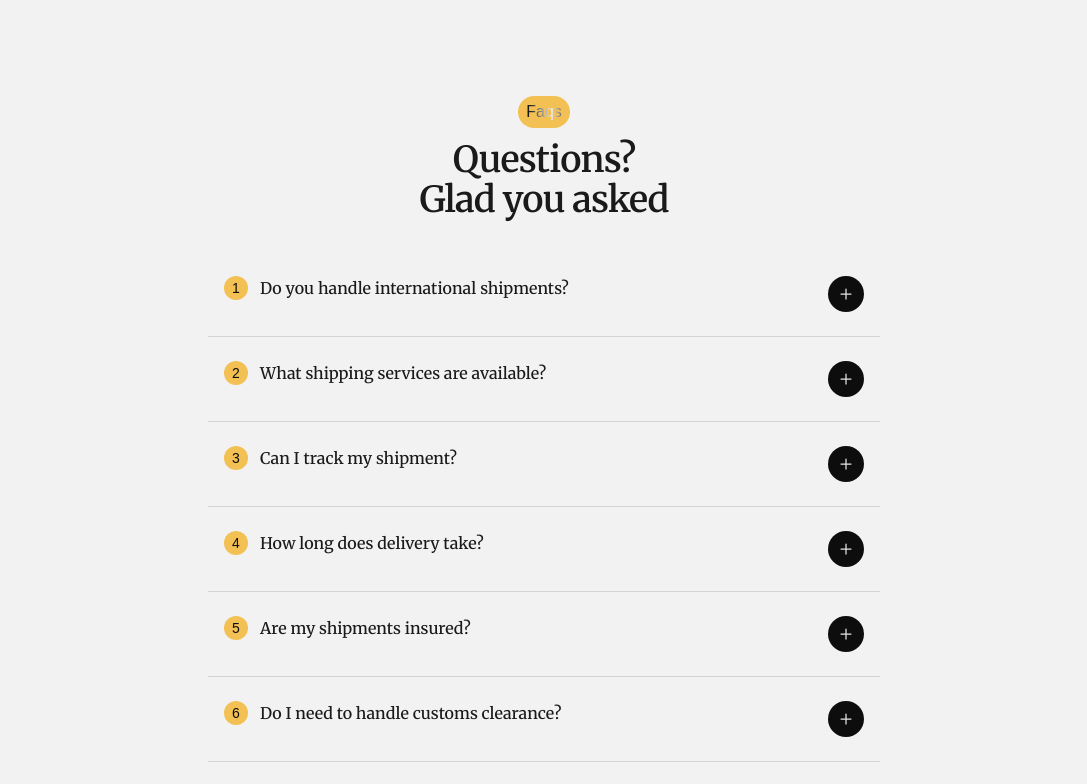
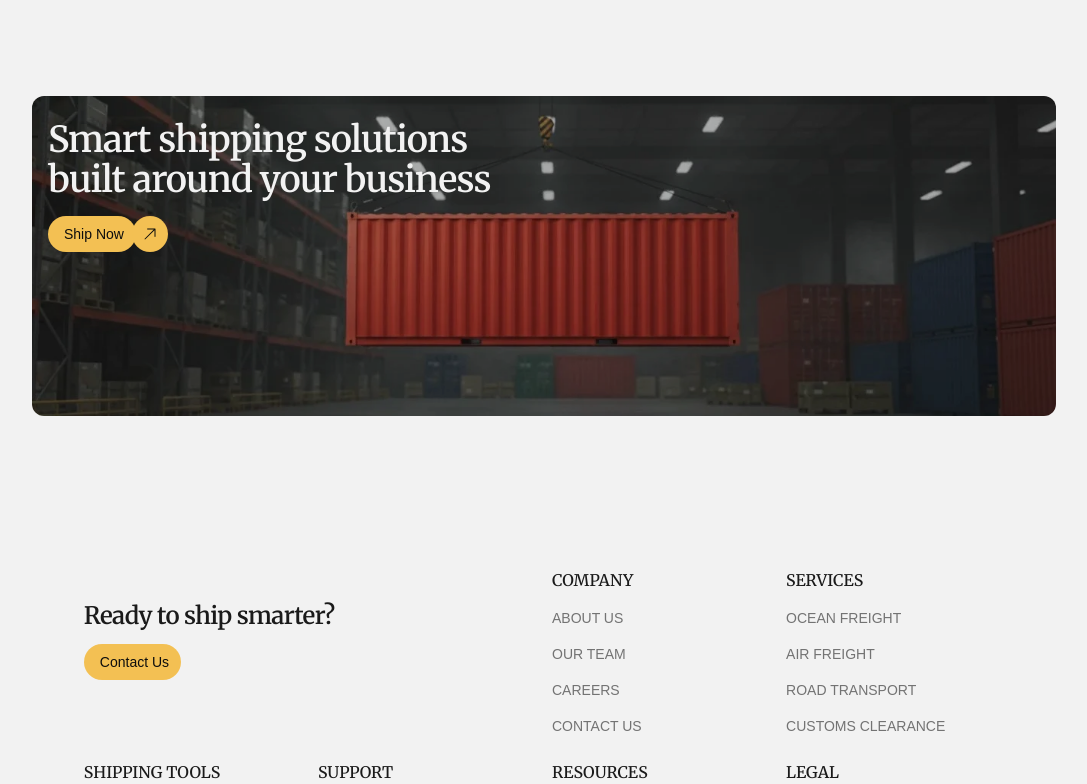
Before and after one commit to devbyasqe/nexus-sea-carriers, a Next.js app: page / in a window 1280 px wide. Shown: the top 784 px of the page, without its empty margins (96-1183 px from the left). Built offline with nearby package versions, Linux system fonts and the light colour scheme; a web font is replaced by a local one.

Commit message:
cta section

```diff
--- a/src/app/page.tsx
+++ b/src/app/page.tsx
@@ -1,3 +1,4 @@
+import Cta from "@/components/home/cta";
 import Faq from "@/components/home/faq";
 import HomeHero from "@/components/home/hero";
 import HowItWork from "@/components/home/how-it-work";
@@ -16,8 +17,9 @@ const HomePage = () => (
     <OceanServices />
     <HowItWork />
     <KeyBenefit />
-    <SuccessStories />*/}
-    <Faq />
+    <SuccessStories />
+    <Faq />*/}
+    <Cta />
   </>
 );
 
--- /dev/null
+++ b/src/components/home/cta.tsx
@@ -0,0 +1,34 @@
+import Image from "next/image";
+import React from "react";
+import { Button } from "../ui/button";
+import { ArrowUpRightIcon } from "../svg";
+
+const Cta = () => {
+  return (
+    <section className="relative mx-auto w-[93%] max-w-5xl min-w-80 overflow-clip py-10 sm:max-md:max-w-[40rem]">
+      <div className="py-14">
+        <div className="relative h-72 lg:h-80">
+          <Image
+            src={"/cta/cta.webp"}
+            alt="cta image"
+            height={720}
+            width={1080}
+            className="pointer-events-none size-full rounded-xl object-cover object-center brightness-75"
+          />
+          <div className="absolute top-6 left-4 flex flex-col items-start gap-4 text-white">
+            <h2>
+              Smart shipping solutions
+              <br />
+              built around your business
+            </h2>
+            <Button variant={"success"} svgIcon={<ArrowUpRightIcon />}>
+              Ship Now
+            </Button>
+          </div>
+        </div>
+      </div>
+    </section>
+  );
+};
+
+export default Cta;
```
Also changed, not shown: public/cta/cta.webp (added).
